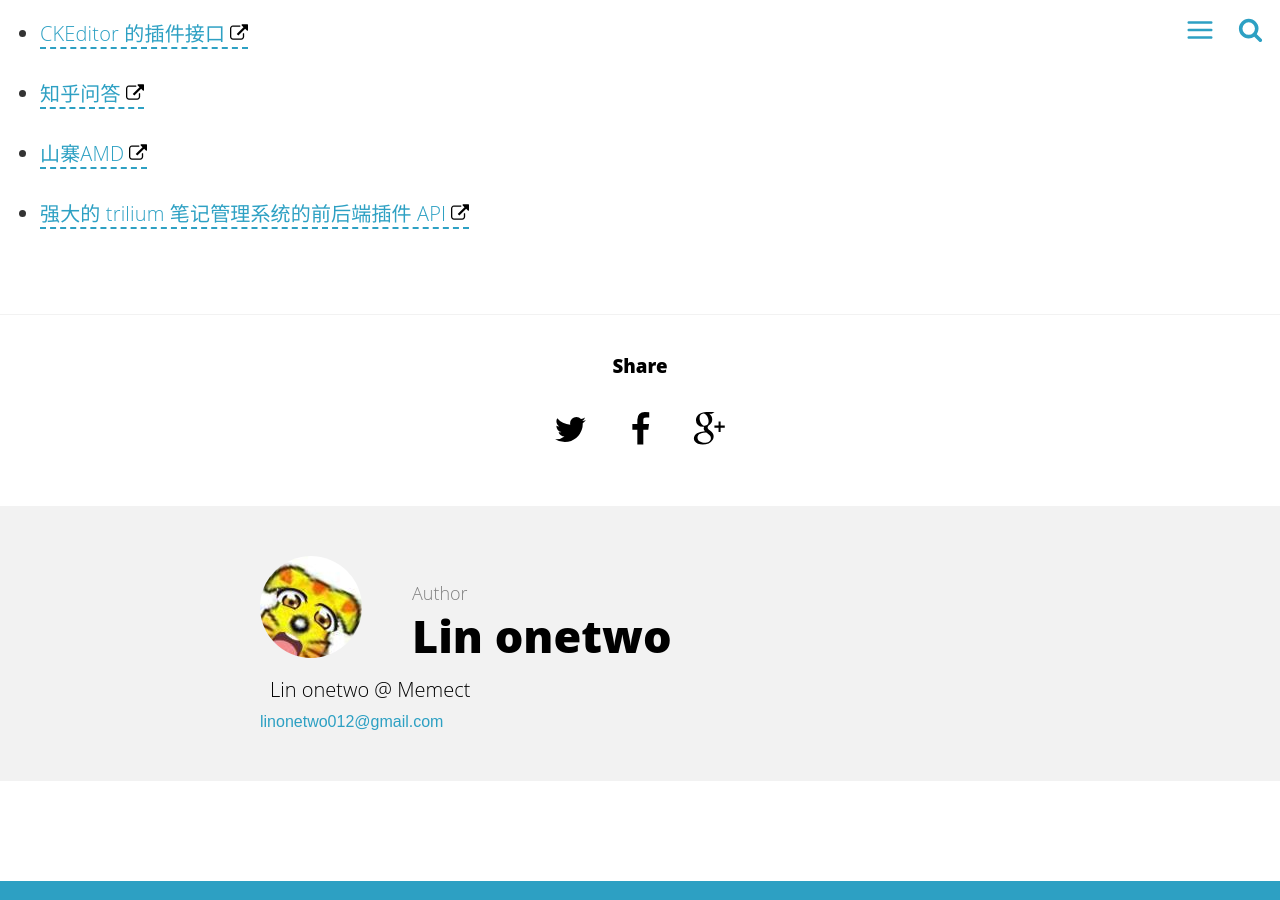
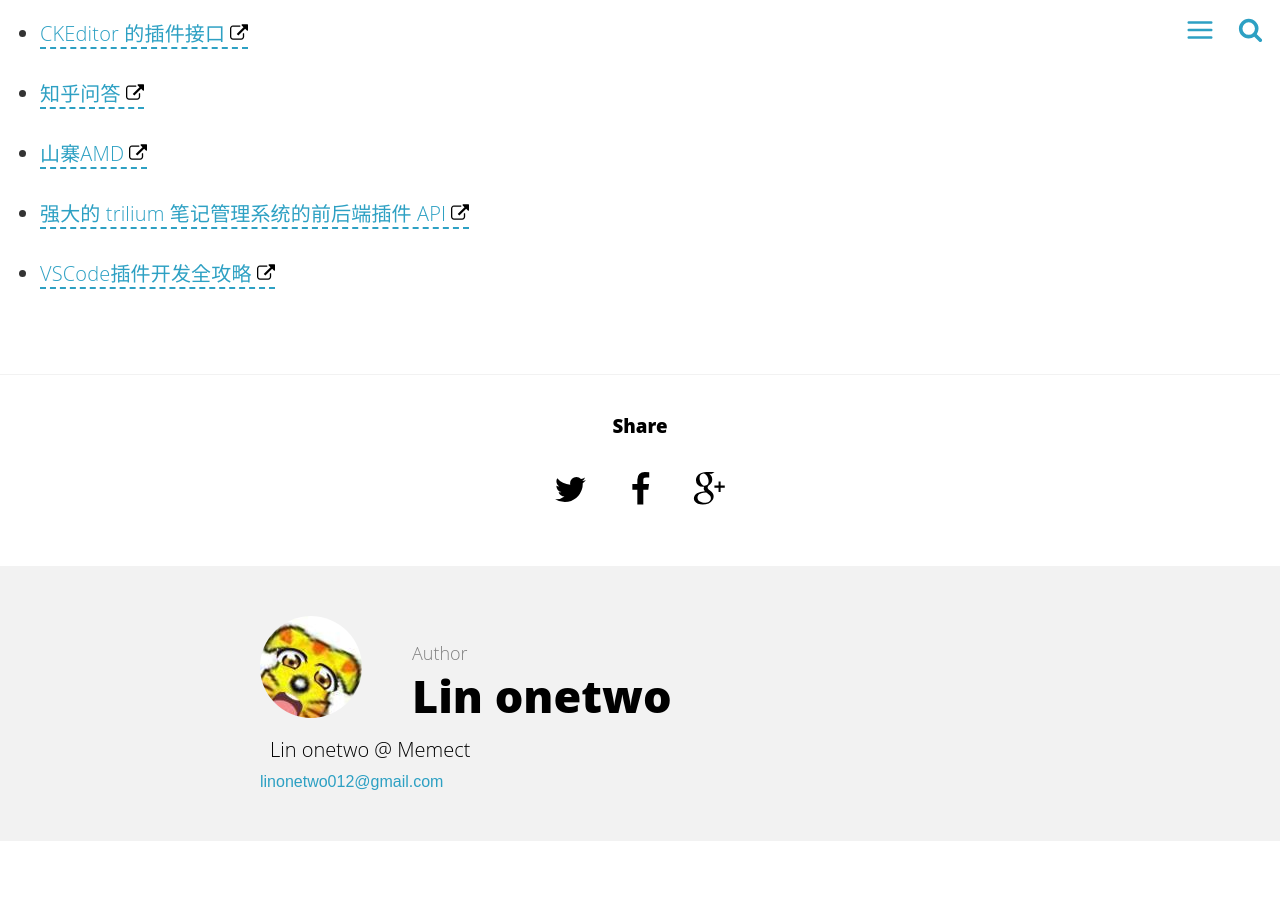
Before and after one commit to linonetwo/linonetwo.github.io, a Jekyll site: the page built from _posts/2017-08-21-前端插件系统设计.md, in a window 1280 px wide and 900 px high, scrolled down 20550 px. Built offline with Jekyll 4.4.1, drawn with Linux system fonts in a browser that asks for light colours; comment, search, counter and statistics services are not loaded.

Commit message:
Update 2017-08-21-前端插件系统设计.md

```diff
--- a/_posts/2017-08-21-前端插件系统设计.md
+++ b/_posts/2017-08-21-前端插件系统设计.md
@@ -336,3 +336,4 @@
 - [<span id="24">知乎问答</span>](https://www.zhihu.com/question/294560351)
 - [<span id="25">山寨AMD</span>](https://zhuanlan.zhihu.com/p/47272705)
 - [<span id="26">强大的 trilium 笔记管理系统的前后端插件 API</span>](https://github.com/zadam/trilium/wiki/Script-API)
+- [<span id="27">VSCode插件开发全攻略</span>](http://blog.haoji.me/vscode-plugin-overview.html)
```
